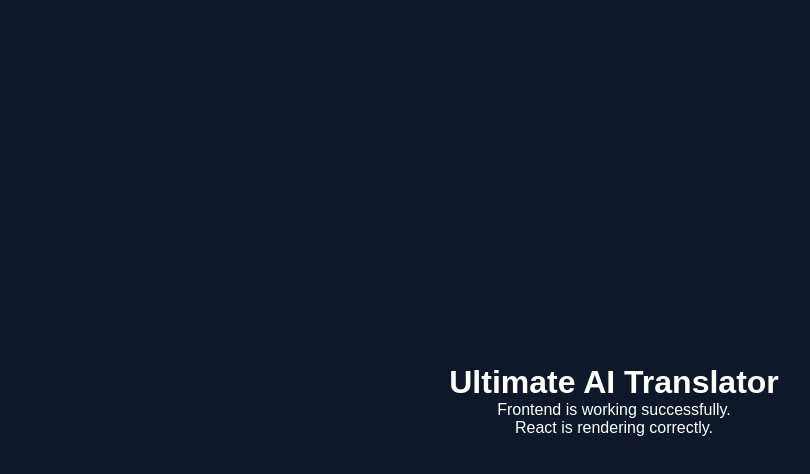
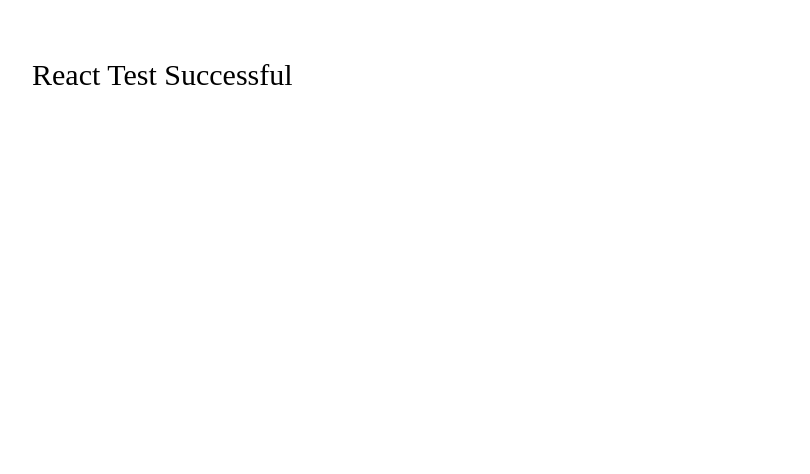
Before and after one commit to Shadow786s/ultimate-ai-translator-v2, a React (Vite) app in the folder frontend/: page / in a window 1280 px wide. Shown: the top 474 px of the page, without its empty margins (26-836 px from the left). Built offline with nearby package versions, Linux system fonts and the light colour scheme.

Commit message:
Update main.jsx

```diff
--- a/frontend/src/main.jsx
+++ b/frontend/src/main.jsx
@@ -1,14 +1,18 @@
 import React from "react";
 import ReactDOM from "react-dom/client";
-
-import App from "./App.jsx";
-
-import "./styles.css";
 
 ReactDOM.createRoot(
   document.getElementById("root")
 ).render(
-  <React.StrictMode>
-    <App />
-  </React.StrictMode>
+  <div
+    style={{
+      minHeight: "100vh",
+      background: "white",
+      color: "black",
+      padding: "50px",
+      fontSize: "30px",
+    }}
+  >
+    React Test Successful
+  </div>
 );
```
